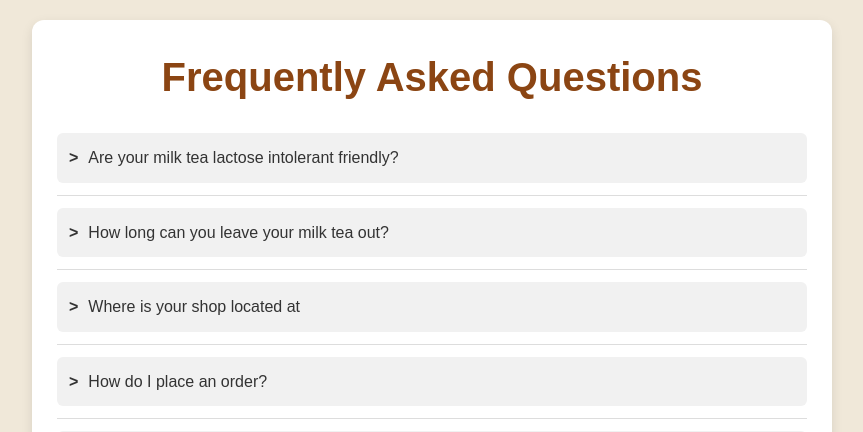
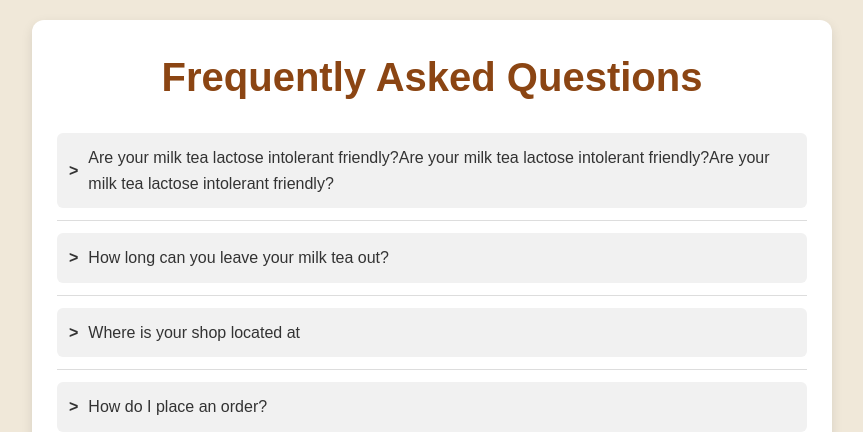
Before and after one commit to chealxin-dev/TehXpress, a PHP site: page /FAQ.php in a window 1280 px wide. Shown: the part 161-593 px from the top of the page, without its empty margins (208-1071 px from the left). Run offline with PHP 8.4, Linux system fonts and the light colour scheme.

Commit message:
initial commit

```diff
--- a/FAQ.php
+++ b/FAQ.php
@@ -16,7 +16,7 @@ session_start();
 
         <div class="toggle-header" onclick="toggleSection(this)">
               <span class="arrow">></span>
-              <span>Are your milk tea lactose intolerant friendly?</span>
+              <span>Are your milk tea lactose intolerant friendly?Are your milk tea lactose intolerant friendly?Are your milk tea lactose intolerant friendly?</span>
             </div>
 
             <div class="hidden">
```
